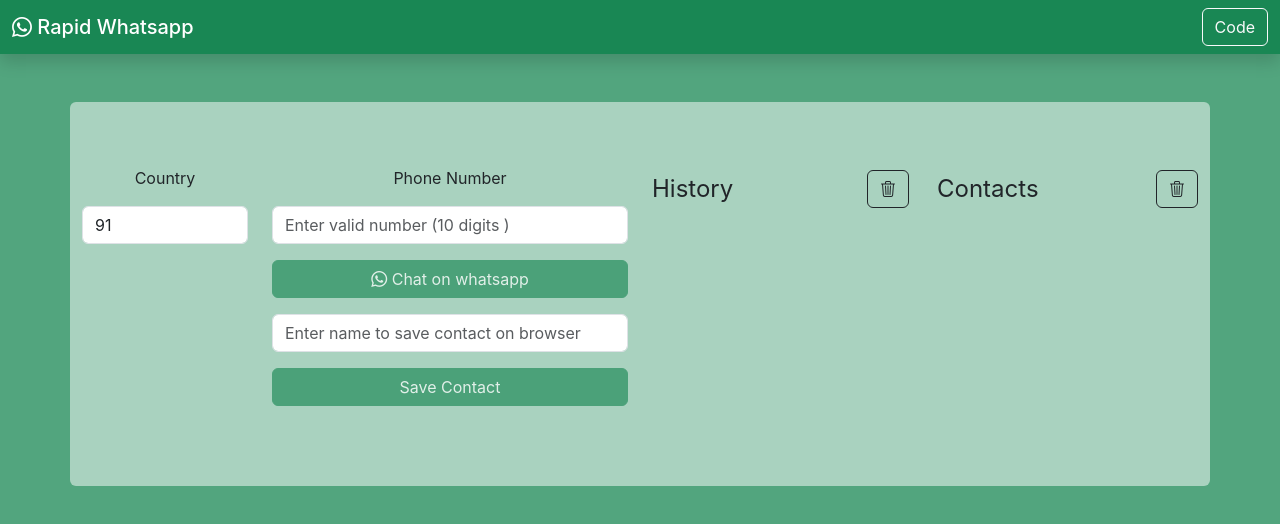
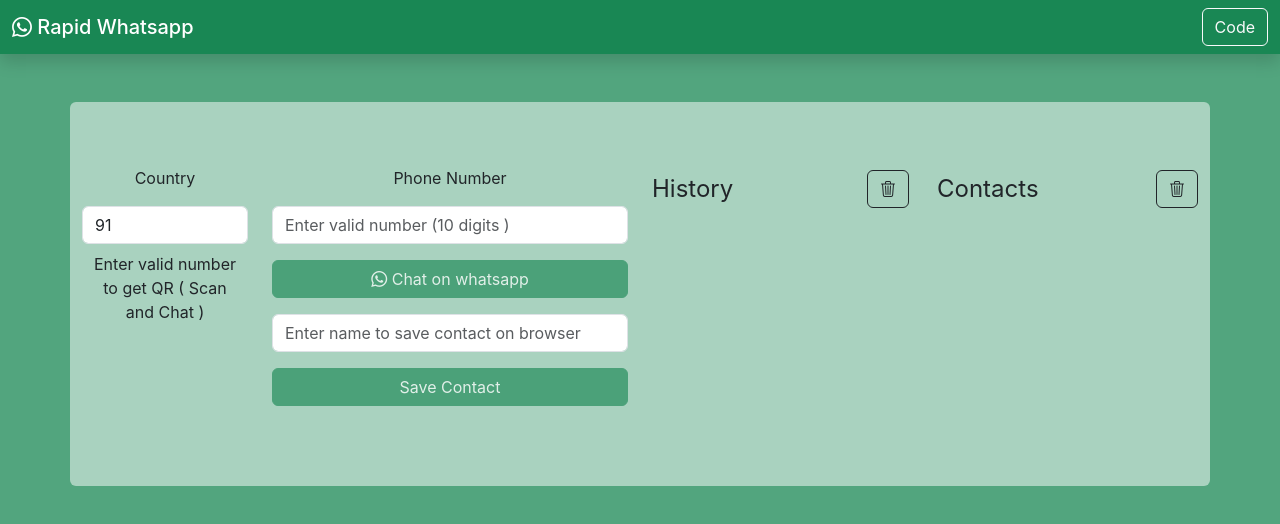
Before and after one commit to Vishesh-Pandey/rapid-whatsapp, a React (Create React App) app: page / in a window 1280 px wide. Shown: the top 524 px of the page. Built offline with nearby package versions, Linux system fonts and the light colour scheme.

Commit message:
added qr code to scan and chat

```diff
--- a/src/components/MainForm.js
+++ b/src/components/MainForm.js
@@ -7,6 +7,7 @@
   const [validNumber, setValidNumber] = useState(false);
   const [name, setName] = useState("");
   const [error, setError] = useState(false);
+  const [qrLink, setQrLink] = useState("");
 
   const handleCountryCode = (event) => {
     setCountryCode(event.target.value);
@@ -29,8 +30,12 @@
     setNumber(phoneNumber);
     if (validatePhoneNumber(phoneNumber)) {
       setValidNumber(true);
+      setQrLink(
+        `https://api.whatsapp.com/send/?phone=${phoneNumber}8&text&type=phone_number&app_absent=0`
+      );
     } else {
       setValidNumber(false);
+      setQrLink("");
     }
   };
   const saveContact = () => {
@@ -55,26 +60,28 @@
       });
       localStorage.setItem("savedContacts", JSON.stringify(savedContactsArray));
 
-      const historyArray=JSON.parse(localStorage.getItem("history"))
-         for(let i=0;i<historyArray.length;i++){
-             let number=historyArray[i].number;
-           const found=  savedContactsArray.find((contact)=>contact.number===number)
-           if(found){
-             historyArray[i].name=found.name;
+      const historyArray = JSON.parse(localStorage.getItem("history"));
+      for (let i = 0; i < historyArray.length; i++) {
+        let number = historyArray[i].number;
+        const found = savedContactsArray.find(
+          (contact) => contact.number === number
+        );
+        if (found) {
+          historyArray[i].name = found.name;
         }
       }
       localStorage.setItem("history", JSON.stringify(historyArray));
       setContactHistory(JSON.parse(localStorage.getItem("history")));
-
     }
     setYourContacts(savedContactsArray);
-
   };
 
   return (
     <div className="col-lg-6 py-3">
       <div className="row">
         <div className="col-sm-4">
+          <div className="row">
+            <div className="col-12">
               <p className="text-dark text-sm">Country</p>
               <input
                 onChange={handleCountryCode}
@@ -83,6 +90,21 @@
                 className="form-control"
                 placeholder="Country Code"
               />
+            </div>
+            <div className="col-12 d-sm-block d-none">
+              {validNumber ? (
+                <img
+                  className="w-75 p-1 rounded"
+                  src={`https://api.qrserver.com/v1/create-qr-code/?data=${qrLink}&size=720x720`}
+                  alt="Loading QR"
+                />
+              ) : (
+                <p className="p-2">
+                  Enter valid number to get QR ( Scan and Chat )
+                </p>
+              )}
+            </div>
+          </div>
         </div>
         <div className="col-sm-8">
           <p className="text-dark text-sm">Phone Number</p>
```
Lines whose indentation alone changed are shown as unchanged.
